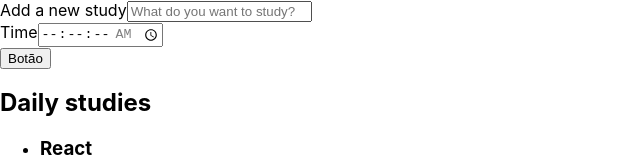
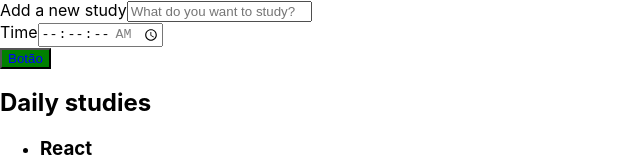
Before and after one commit to glllcs/react-alura, a React (Create React App) app: page / in a window 1280 px wide. Shown: the top 160 px of the page, without its empty margins (0-640 px from the left). Built offline with nearby package versions, Linux system fonts and the light colour scheme.

Commit message:
Add inline styles

```diff
--- a/src/components/Button/index.tsx
+++ b/src/components/Button/index.tsx
@@ -2,8 +2,16 @@ import React from "react";
 
 class Button extends React.Component {
     render() {
+        const backgroundColor = 'green';
+        const isActivated = true;
+
+        const styles = {
+            backgroundColor,
+            color: isActivated ? 'blue' : 'red'
+        };
+
         return (
-            <button>
+            <button style={styles}>
                 Botão
             </button>
         )
```
